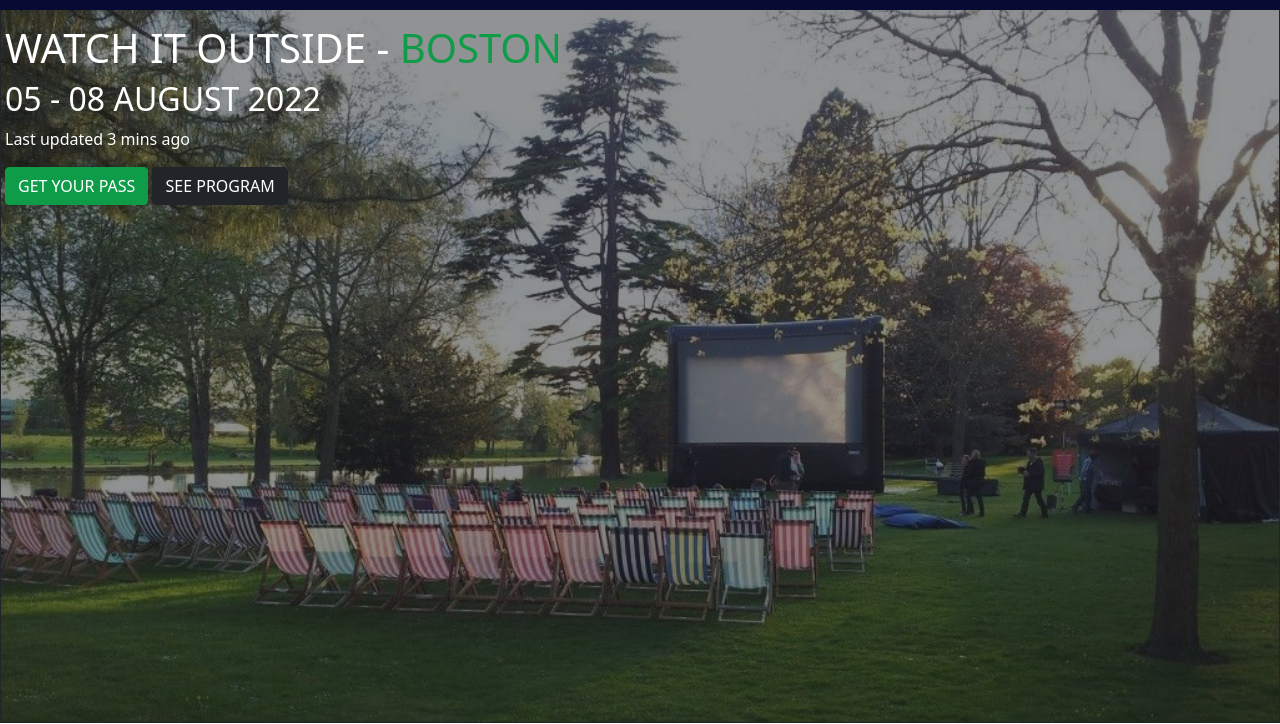
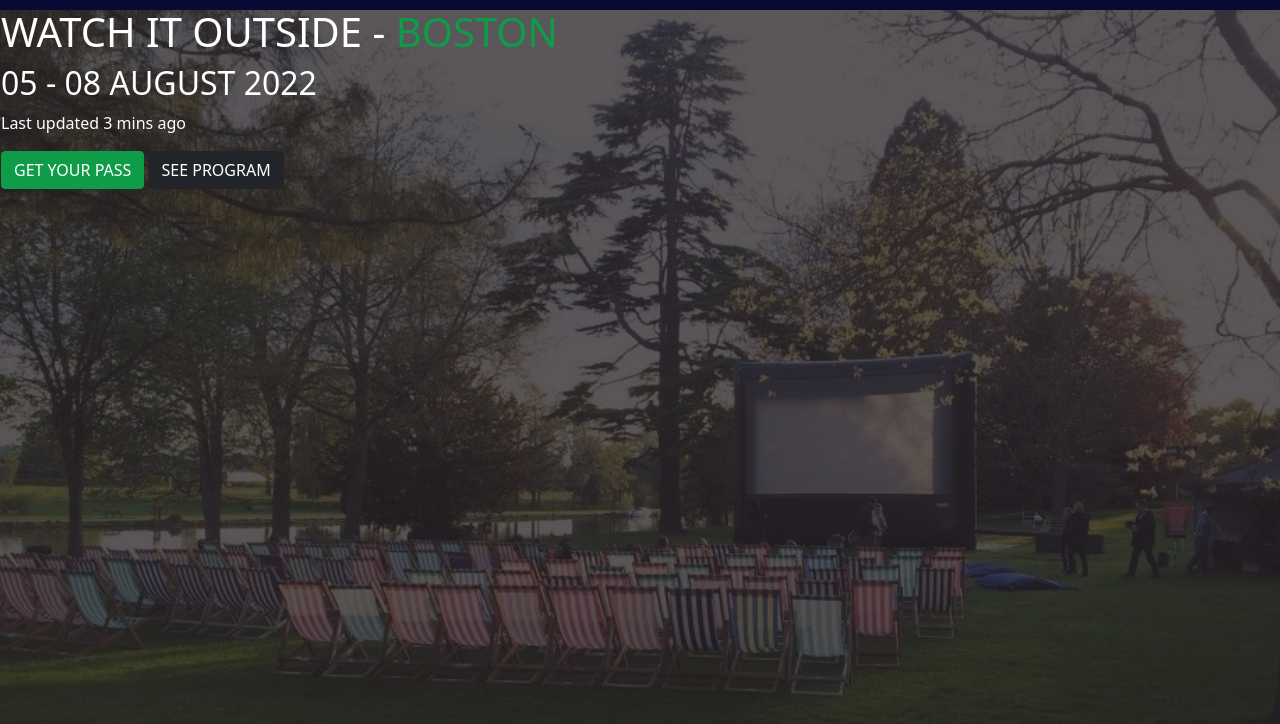
Before and after one commit to MathieuParadis/Boston_movie_festival, a website: page dist/index.html in a window 1280 px wide. Shown: the part 76-800 px from the top of the page. Drawn offline with nearby package versions, Linux system fonts and the light colour scheme.

Commit message:
edited hero section

```diff
--- a/dist/index.html
+++ b/dist/index.html
@@ -56,10 +56,10 @@
   </div>
 
   <!-- hero section -->
-  <div class="container-fluid px-0 pt-5">
+  <!-- <div class="container-fluid px-0 pt-5">
     <div class="row card bg-dark text-white">
       <img src="../src/images/outdoor_cinema.png" class="opacity-50" alt="outdoor cinema">
-      <div class="card-img-overlay d-flex flex-column text-center align-items-center align-items-md-start">
+      <div class="card-img-overlay d-flex flex-column align-items-center align-items-md-start">
         <h1 class="card-title">WATCH IT OUTSIDE - <span class="text-primary">BOSTON</span></h1>
         <h2><span>05 - 08</span> AUGUST 2022</h2>
         <p class="card-text">Last updated 3 mins ago</p>
@@ -68,6 +68,36 @@
           <a class="btn btn-dark text-white mt-3 mt-lg-0" href="#registration"> SEE PROGRAM </a>
         </div>
       </div>
+    </div>
+  </div>     -->
+
+
+  <div class="container-fluid px-0 pt-5">
+    <div
+      class="row card text-white vh-100"
+      style="
+        background-image: url(../src/images/outdoor_cinema.png);
+        background-repeat: no-repeat;
+        background-size: cover;
+        background-position: fixed center;
+      "
+    >
+      <div
+        class="vh-100"
+        style="
+          background-color: rgba(39, 34, 38, 0.76)
+        "
+      >
+        <h1 class="card-title">WATCH IT OUTSIDE - <span class="text-primary">BOSTON</span></h1>
+        <h2><span>05 - 08</span> AUGUST 2022</h2>
+        <p class="card-text">Last updated 3 mins ago</p>
+        <div class="d-grid gap-2 d-md-block">
+          <a class="btn btn-primary text-white mt-3 mt-lg-0" href="#registration">GET YOUR PASS</a>
+          <a class="btn btn-dark text-white mt-3 mt-lg-0" href="#registration"> SEE PROGRAM </a>
+        </div>
+      </div>
+
+
     </div>
   </div>
 
```
